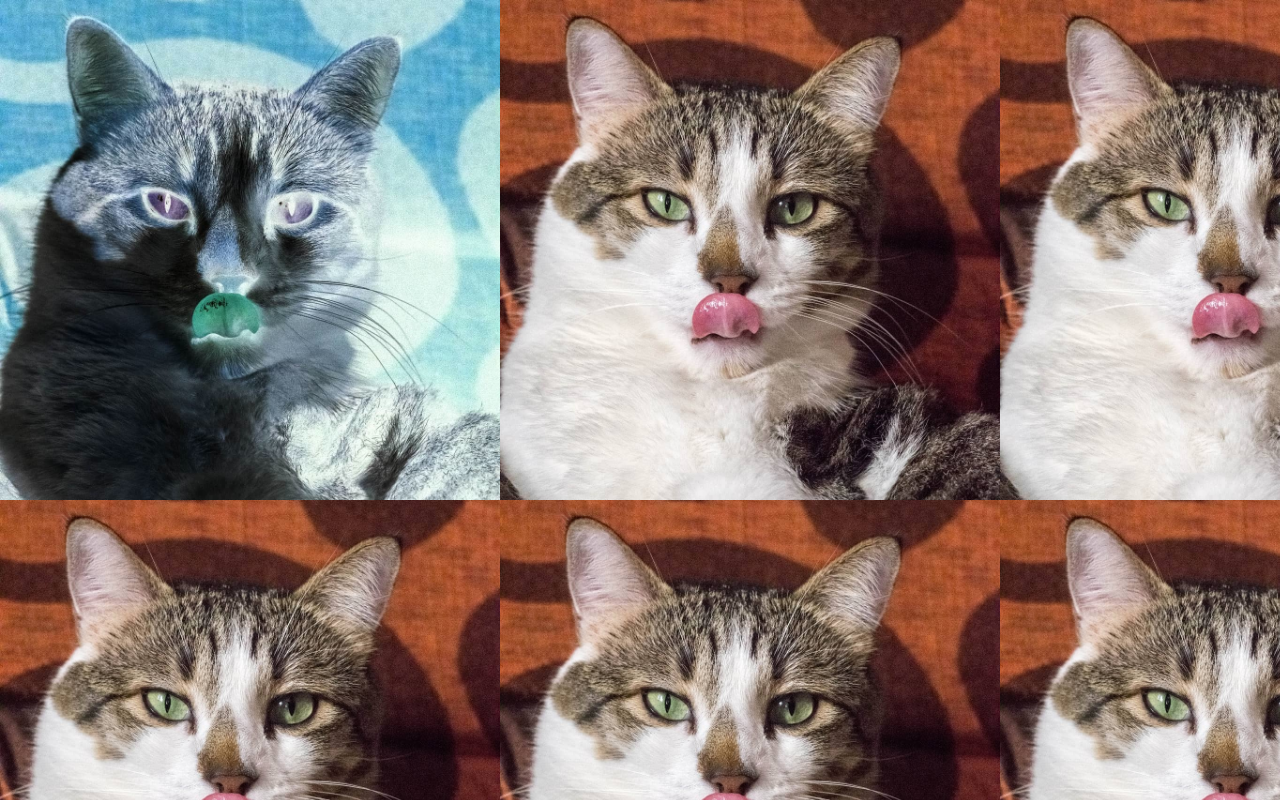
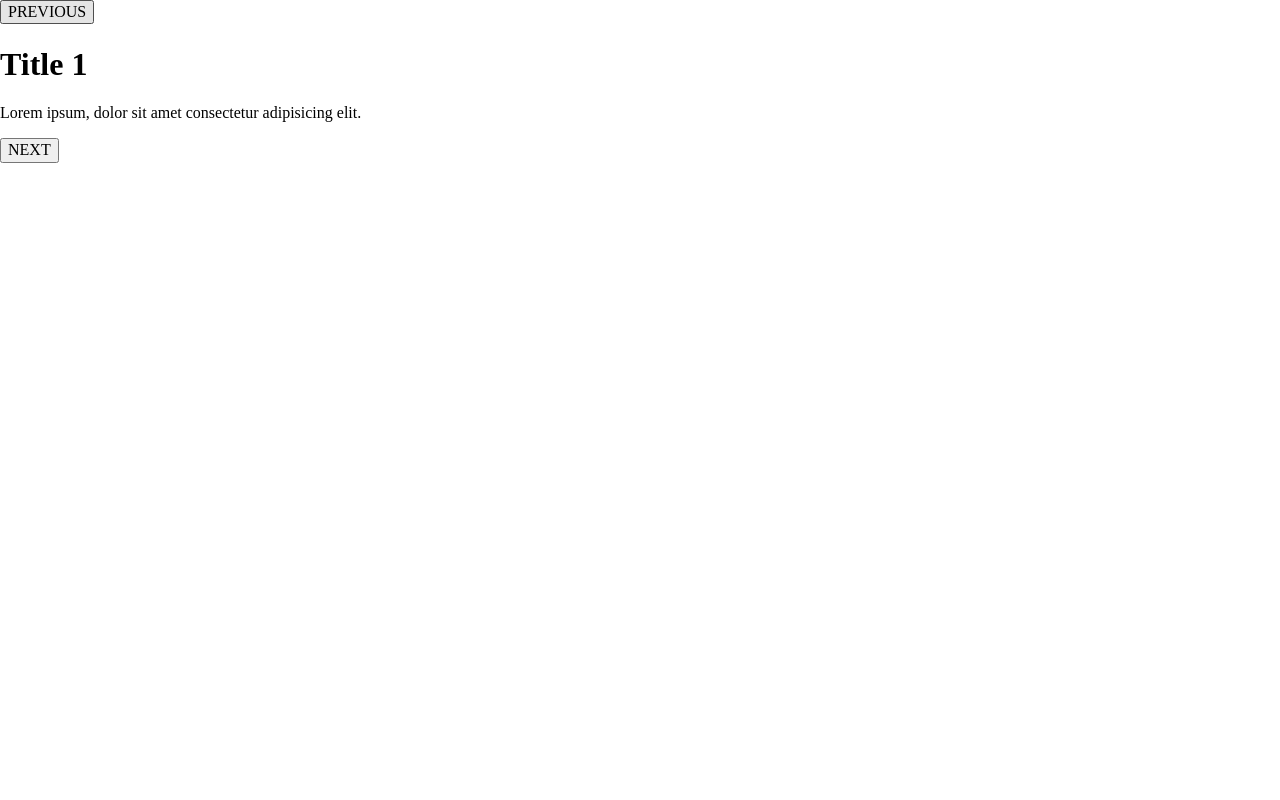
Before and after one commit to elisadiazart/relax-1-practice, a website built with Vite: page src/index.html in a window 1280 px wide. Built offline with nearby package versions, Linux system fonts and the light colour scheme; some packages are replaced by stand-ins of ours.

Commit message:
30.01.23

```diff
--- a/src/index.html
+++ b/src/index.html
@@ -9,7 +9,16 @@
     <title>Vite Template</title>
   </head>
   <body>
-    <img src="assets/images/anubis.jpg" width="500px" alt="anubis" />
+    <div class="card-container">
+      <button id="previuos-card">PREVIOUS</button>
+
+      <div id="card" class="card">
+        <h1 class="card__title">EJEMPLO</h1>
+        <p class="card__description">EJEMPLO</p>
+      </div>
+
+      <button id="next-card">NEXT</button>
+    </div>
     <script type="module" src="./js/index.js"></script>
   </body>
 </html>
--- /dev/null
+++ b/src/js/constants.js
@@ -0,0 +1,22 @@
+export const INFO = {
+  card1: {
+    title: 'Title 1',
+    description: 'Lorem ipsum, dolor sit amet consectetur adipisicing elit. '
+  },
+  card2: {
+    title: 'Title 2',
+    description: 'Cumque libero quos accusantium deleniti vitae odio. '
+  },
+  card3: {
+    title: 'Title 3',
+    description: 'doloribus voluptatibus in ducimus ad qui. '
+  },
+  card4: {
+    title: 'Title 4',
+    description: 'eius nobis delectus dolorum. '
+  },
+  card5: {
+    title: 'Title 5',
+    description: 'quas explicabo inventore! Minima, iure. '
+  }
+};
--- a/src/js/demo.js
+++ b/src/js/demo.js
@@ -1,3 +1,30 @@
-const sayHello = () => console.log('HELLO');
+import {INFO} from './constants';
 
-export { sayHello };
+let counter = 1
+let objectValues = Object.values(INFO)
+
+
+
+const counterTrack = () => {
+    if(counter <1) counter = 5
+    if(counter >5) counter = 1
+}
+
+
+const print = () => {
+    counterTrack()
+    card.children[0].textContent = objectValues[counter - 1].title
+    card.children[1].textContent = objectValues[counter - 1].description
+}
+
+const add = () => {
+    counter ++
+}
+
+const rest = () => {
+    counter ++
+}
+
+print()
+
+export{print, add, rest}
--- a/src/js/index.js
+++ b/src/js/index.js
@@ -1,5 +1,19 @@
-// El styles lo importamos aquí, ya se carga después al compilar todo
 import '../scss/styles.scss';
-import { sayHello } from './demo.js';
+import { print, add, rest} from './demo';
 
-sayHello();
+
+const card = document.getElementById('card')
+const previuosCard = document.getElementById('previuos-card')
+const nextCard = document.getElementById('next-card')
+
+
+previuosCard.addEventListener('click', () => {
+    rest()
+    print()
+
+})
+
+nextCard.addEventListener('click', () => {
+    add()
+    print()
+})
--- a/src/scss/blocks/body.scss
+++ b/src/scss/blocks/body.scss
@@ -1,7 +1,2 @@
 html {
 }
-body {
-  background-image: url(../assets/images/anubis.jpg);
-  background-size: contain;
-  filter: invert(1);
-}
```
Also changed, not shown: 1 other file.
